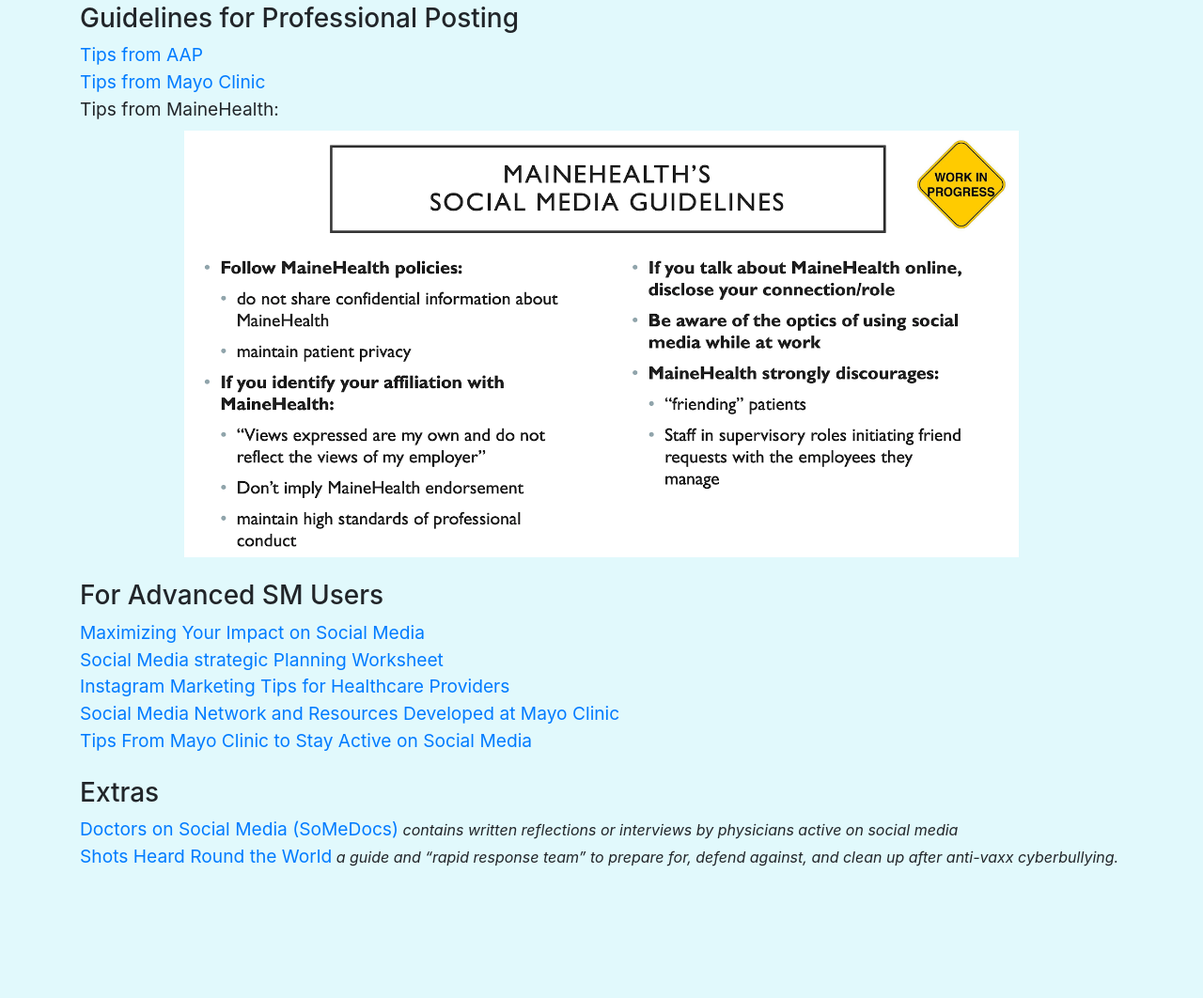
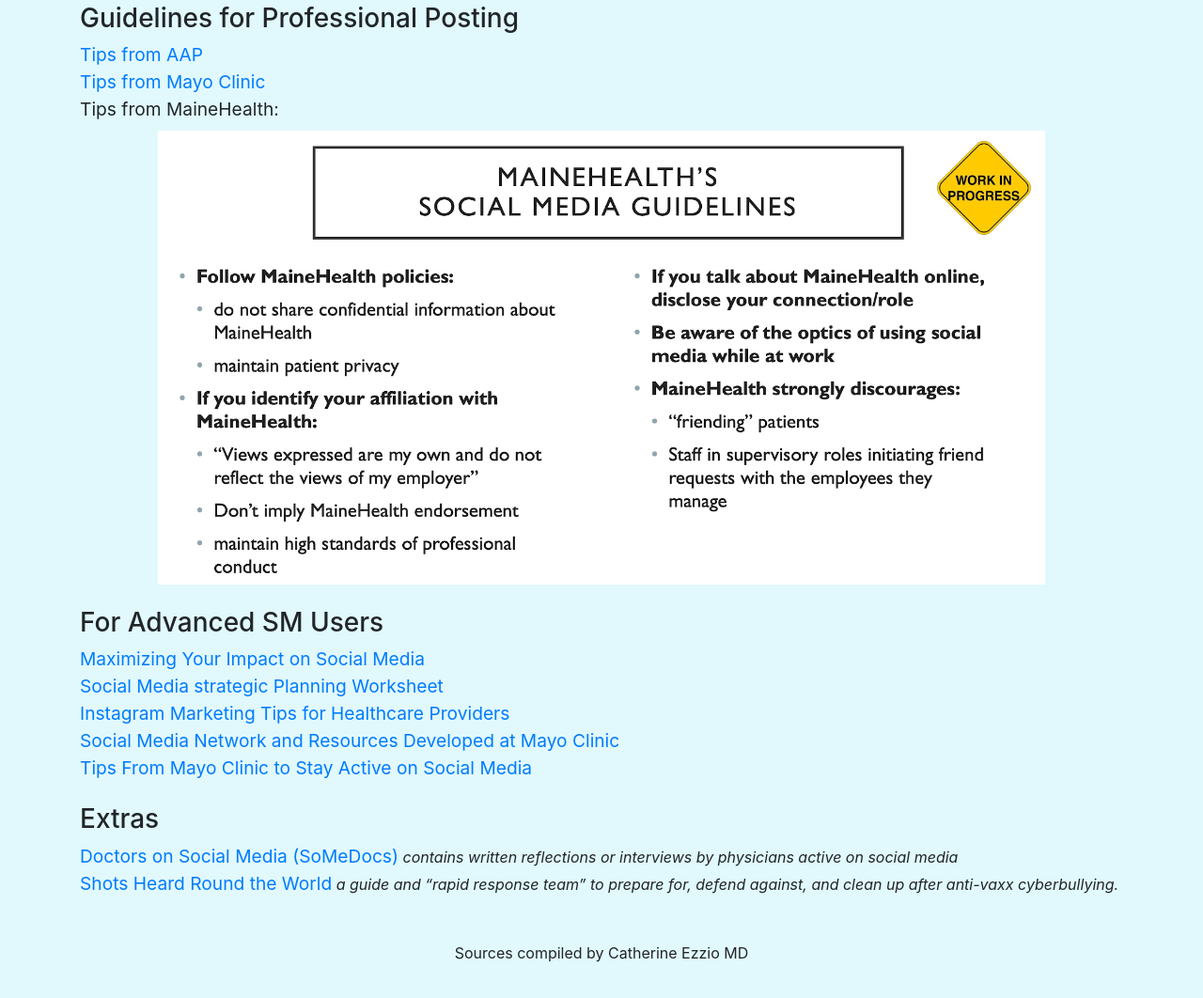
Before and after one commit to dac4837/PedsSM, a plain HTML site: page index.html in a window 1280 px wide. Shown: the part 378-1440 px from the top of the page at 94% size. Before the commit the page ends 1354 px from the top, so only its background shows below. Drawn offline with nearby package versions, Linux system fonts and the light colour scheme.

Commit message:
adding credit

```diff
--- a/css/style.css
+++ b/css/style.css
@@ -32,5 +32,10 @@
     display: block;
     margin-left: auto;
     margin-right: auto;
-    width: 80%;
+    width: 85%;
 }
+
+.credits {
+	size: smaller;
+    text-align: center;
+}
--- a/index.html
+++ b/index.html
@@ -69,6 +69,10 @@
     <h3>Extras</h3>
     <a class="link" target="_blank" href="https://doctorsonsocialmedia.com/">Doctors on Social Media (SoMeDocs)</a><span class="explanation"> contains written reflections or interviews by physicians active on social media</span><br>
     <a class="link" target="_blank" href="https://www.shotsheard.com/">Shots Heard Round the World</a><span class="explanation"> a guide and “rapid response team” to prepare for, defend against, and clean up after anti-vaxx cyberbullying.</span>
+	<br>
+	<br>
+    <br>
+	<div class="credits">Sources compiled by Catherine Ezzio MD</div>
 </div>
 
 <div class="page-end"></div>
```
